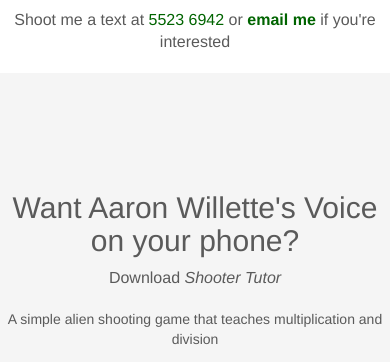
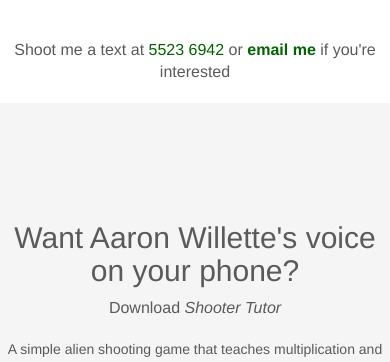
Before and after one commit to flycal6/moneykatz_django, a Django app: a page that uses templates/moneykatz/sale.html in a window 390 px wide. Shown: the part 3462-3824 px from the top of the page. Run offline with Django 3.2, Linux system fonts and the light colour scheme; parts of the project's set-up code (start-up, migrations or seed data) failed here and were passed over; some libraries are stand-ins or nearby versions.

Commit message:
added padding above phone number

```diff
--- a/templates/moneykatz/sale.html
+++ b/templates/moneykatz/sale.html
@@ -222,15 +222,16 @@
                     </div>
                 </div>
             </div>
-            <div class="row clearfix">
-                    <p class="lead number">Shoot me a text at <a href="tel:+965 5523 6942">5523 6942</a> or
-                        <a href="{% url 'contact' %}"> <strong>email me</strong></a> if you're interested </p>
-                </div>
+            <div class="row clearfix"></div>
+            <div class="row marginTop">
+                <p class="lead number">Shoot me a text at <a href="tel:+965 5523 6942">5523 6942</a> or
+                    <a href="{% url 'contact' %}"> <strong>email me</strong></a> if you're interested </p>
+            </div>
         </div>
 
         <div class="content-container blue">
             <div class="row paddingTop">
-                <h2>Want Aaron Willette's Voice on your phone?</h2>
+                <h2>Want Aaron Willette's voice on your phone?</h2>
                 <p class="lead">Download <em>Shooter Tutor</em></p>
                 <p>A simple alien shooting game that teaches multiplication and division</p>
                 <a href="https://play.google.com/store/apps/details?id=appinventor.ai_BrianRayThomas.Game&utm_source=android.downloadatoz.com"
```
